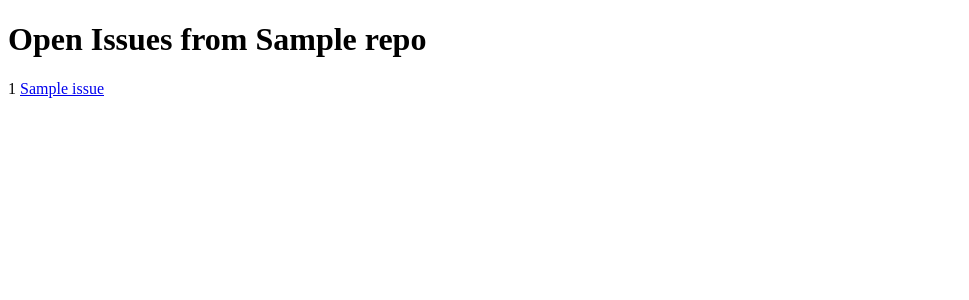
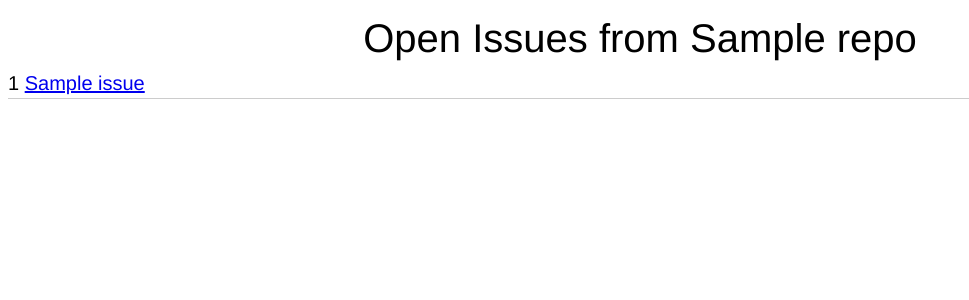
Before and after one commit to oatnog/github-api-client, a Flask app: template flask-graphql/templates/issues.html in a window 1280 px wide. Shown: the top 300 px of the page, without its empty margins (0-969 px from the left). Run offline with Flask 3, Linux system fonts and the light colour scheme; the template is opened without the code that fills it: most values are stand-ins (such as "Sample title", 1, 10 or a date in 2020); parts of the project's set-up code (start-up, migrations or seed data) failed here and were passed over.

Commit message:
A little formatting

```diff
--- a/flask-graphql/app.py
+++ b/flask-graphql/app.py
@@ -1,11 +1,17 @@
+from os import getenv
+
+from dotenv import load_dotenv
+
 from flask import Flask, request, render_template
 #import requests
-from os import getenv
+
 from sgqlc.operation import Operation
 from sgqlc.endpoint.requests import RequestsEndpoint
 
 from ghschema import ghschema
 
+load_dotenv()
+ITEMS_PER_REQUEST = 30
 
 app = Flask(__name__)
 
@@ -13,6 +19,12 @@ app = Flask(__name__)
 @app.route('/<owner>/<name>')
 def gh_issues(owner, name):
     GH_API_TOKEN = getenv('GH_API_TOKEN')
+    if not GH_API_TOKEN:
+        return render_template(
+            'issues.html',
+            owner=owner,
+            repo=name,
+        )
     #OWNER = 'sveltejs'
     #REPO = 'kit'
 
@@ -20,11 +32,11 @@ def gh_issues(owner, name):
     print(request.args)
     if 'cursor' in request.args:
         if 'prev' in request.args:
-            issues = op.repository(owner=owner, name=name).issues(last=40, before=request.args['cursor'])
+            issues = op.repository(owner=owner, name=name).issues(last=ITEMS_PER_REQUEST, before=request.args['cursor'])
         else:
-            issues = op.repository(owner=owner, name=name).issues(first=40, after=request.args['cursor'])
+            issues = op.repository(owner=owner, name=name).issues(first=ITEMS_PER_REQUEST, after=request.args['cursor'])
     else:
-        issues = op.repository(owner=owner, name=name).issues(first=40)
+        issues = op.repository(owner=owner, name=name).issues(first=ITEMS_PER_REQUEST)
 
     # Call the endpoint
     headers = {
@@ -46,10 +58,10 @@ def gh_issues(owner, name):
 
     # convert to Python objects
     repo = (op + data).repository
-    for issue in repo.issues.nodes:
-        print(issue)
+    #for issue in repo.issues.nodes:
+    #    print(issue)
 
-    print(repo.issues.page_info)
+    #print(repo.issues.page_info)
 
 # REST request--let's not use this now
 #    gh_issues_req = requests.get(
--- /dev/null
+++ b/flask-graphql/static/issues.css
@@ -0,0 +1,26 @@
+.prevnext {
+    font: 400 30px/1.5 Helvetica, Verdana, sans-serif;
+    display: flex;
+    justify-content: center;
+    align-items: center;
+}
+
+h1 {
+    font: 400 40px/1.5 Helvetica, Verdana, sans-serif;
+    margin: 0;
+    padding: 0;
+    display: flex;
+    justify-content: center;
+    align-items: center;
+}
+
+ul {
+    list-style-type: none;
+    margin: 0;
+    padding: 0;
+}
+
+li {
+    font: 200 20px/1.5 Helvetica, Verdana, sans-serif;
+    border-bottom: 1px solid #ccc;
+}
--- a/flask-graphql/templates/issues.html
+++ b/flask-graphql/templates/issues.html
@@ -1,15 +1,23 @@
 <!doctype html>
+
+<head>
+    <link
+        rel="stylesheet"
+        type="text/css"
+        href="{{ url_for('static', filename='issues.css') }}"
+    />
 
 <title>Project Issues from {{repo}} </title>
 
 <h1> Open Issues from {{repo}} </h1>
 
-<div>
+<ul>
 {% for issue in issues %}
-<div>{{issue.number}} <a href="{{issue.url}}"> {{issue.title}} </a> </div>
+<li>{{issue.number}} <a href="{{issue.url}}"> {{issue.title}} </a> </li>
 {% endfor %}
-</div>
+</ul>
 
+<div class="prevnext">
 {% if page_info.has_previous_page is true %}
 <a href="/{{owner}}/{{repo}}?cursor={{page_info.start_cursor}}&prev=True">Prev</a>
 |
@@ -18,3 +26,4 @@
 {% if  page_info.has_next_page is true %}
 <a href="/{{owner}}/{{repo}}?cursor={{page_info.end_cursor}}">Next</a>
 {% endif %}
+</div>
```
Also changed, not shown: flask-graphql/pyproject.toml (added, +21 -0 lines), 1 other file.
